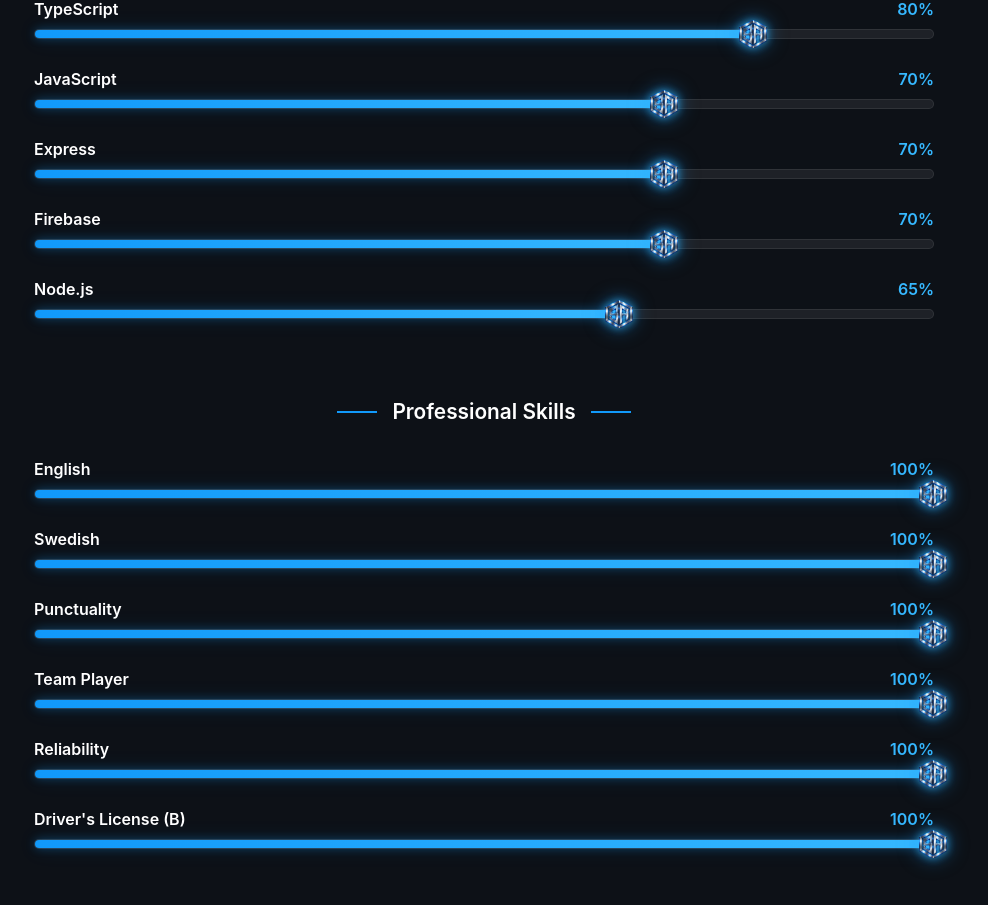
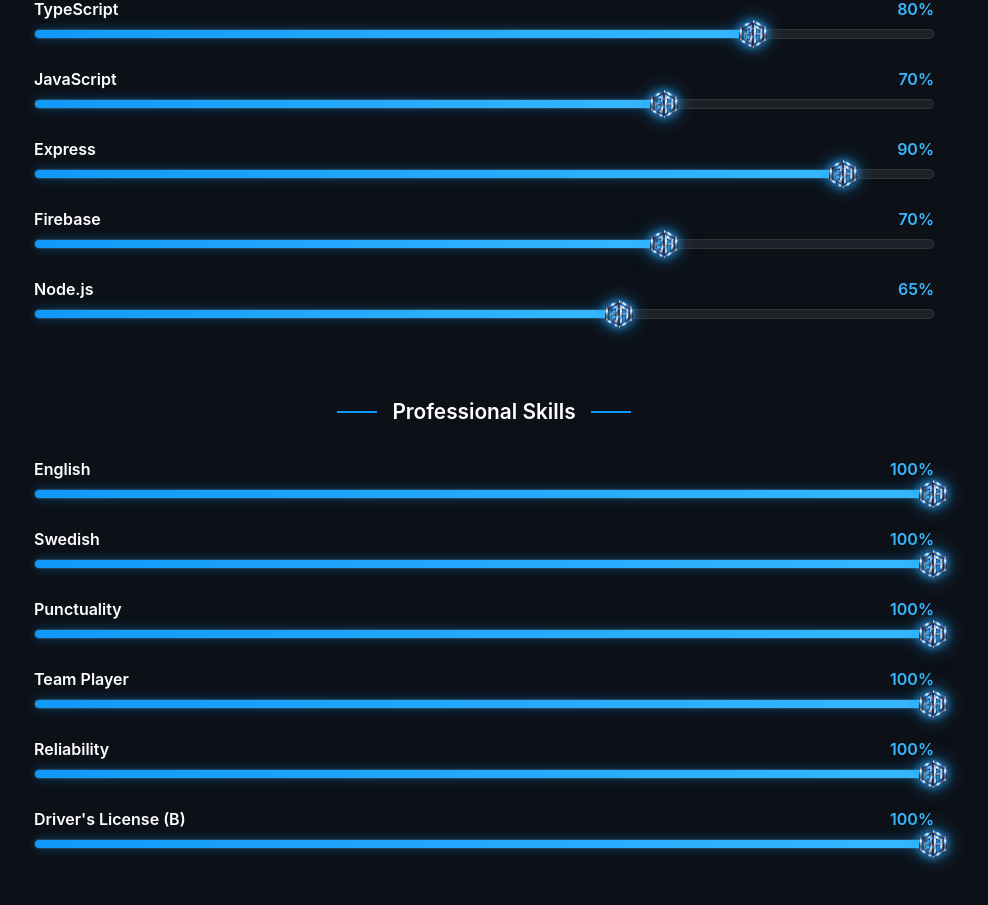
Before and after one commit to Swebass85/sebastian-portfolio, a React (Vite) app: page / in a window 1280 px wide. Shown: the part 2887-3792 px from the top of the page, without its empty margins (156-1144 px from the left). Built offline with nearby package versions, Linux system fonts and the light colour scheme.

Commit message:
Changed order, skills

```diff
--- a/src/components/Skills.jsx
+++ b/src/components/Skills.jsx
@@ -9,7 +9,7 @@
   { name: "React", value: 80 },
   { name: "TypeScript", value: 80 },
   { name: "JavaScript", value: 70 },
-  { name: "Express", value: 70 },
+  { name: "Express", value: 90 },
   { name: "Firebase", value: 70 },
   { name: "Node.js", value: 65 },
 ];
```
